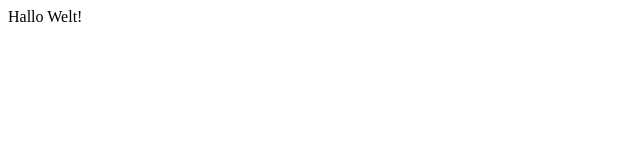
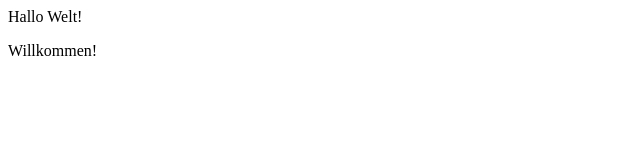
Before and after one commit to HannahHelpferer/example, a plain HTML site: page index.html in a window 1280 px wide. Shown: the full height of the page, 0-640 px from the left. Drawn offline with Linux system fonts and the light colour scheme.

Commit message:
Index updated

```diff
--- a/index.html
+++ b/index.html
@@ -1 +1,2 @@
 <p> Hallo Welt! </p>
+<p> Willkommen! </p>
```
